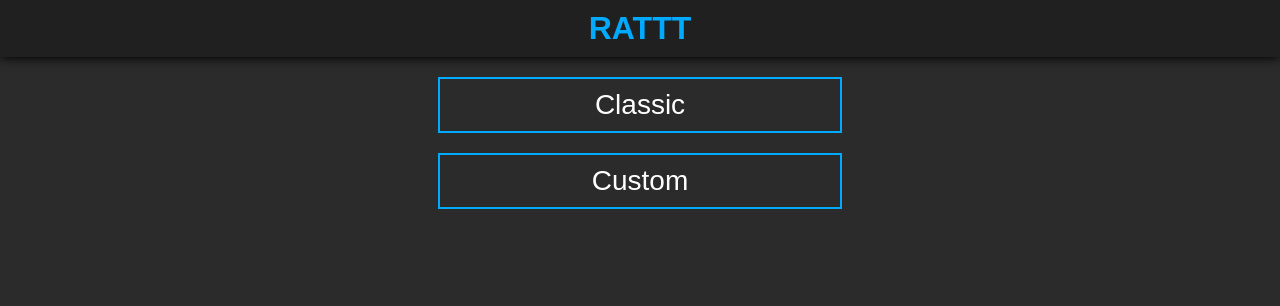
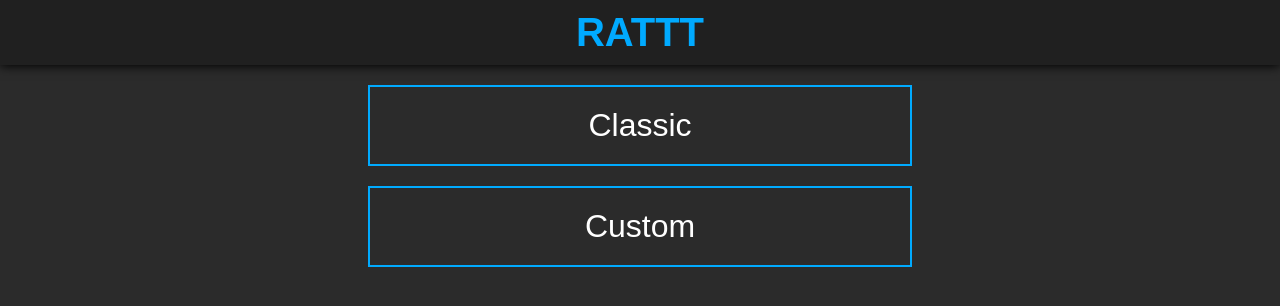
Before and after one commit to pmesq/rattt, a React app: page / in a window 1280 px wide. Built offline with nearby package versions, Linux system fonts and the light colour scheme.

Commit message:
Fix homepage sizes

```diff
--- a/package.json
+++ b/package.json
@@ -1,8 +1,7 @@
 {
   "name": "rattt",
-  "version": "2.0.0",
+  "version": "2.1.0",
   "private": true,
-  "homepage": "https://pedrocesarmesquita.github.io/rattt",
   "dependencies": {
     "react": "^16.9.0",
     "react-dom": "^16.9.0",
--- a/src/App/Header/Header.css
+++ b/src/App/Header/Header.css
@@ -13,4 +13,5 @@
     text-align: center;
     color: #00aaff;
     text-decoration: none;
+    font-size: 40px;
 }
--- a/src/App/Home/Home.css
+++ b/src/App/Home/Home.css
@@ -1,10 +1,9 @@
 .Home a {
     color: white;
     border: 2px solid #00aaff;
-    font-size: 28px;
-    padding: 10px 50px;
+    font-size: 32px;
     display: block;
-    width: 300px;
+    padding: 20px 0;
     text-align: center;
     margin: 20px auto;
     background: none;
@@ -12,6 +11,18 @@
     transition: all .1s linear;
 }
 
+@media (min-width: 600px) {
+    .Home a {
+        width: 540px;
+    }
+}
+
+@media (max-width: 600px) {
+    .Home a {
+        width: 90%;
+    }
+}
+
 .Home a:hover {
     color: white;
     background-color: #00aaff;
```
